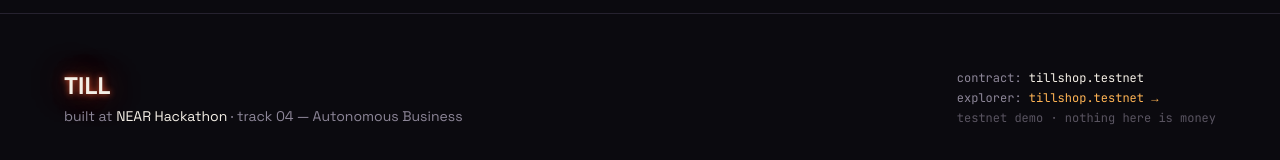
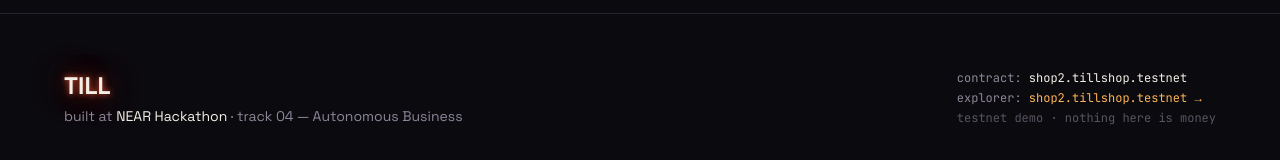
Before and after one commit to Troublesht/till, a React (Vite) app in the folder web/: page / in a window 1280 px wide. Shown: the part 3041-3201 px from the top of the page. Built offline with nearby package versions, Linux system fonts and the light colour scheme; no server answers.

Commit message:
web: footer links the live shop2 contract (dynamic)

```diff
--- a/web/src/App.jsx
+++ b/web/src/App.jsx
@@ -464,12 +464,12 @@ function Footer({ state }) {
           </div>
         </div>
         <div className="font-mono text-xs text-dim space-y-1">
-          <div>contract: <span className="text-cream">{state?.contract || "tillshop.testnet"}</span></div>
+          <div>contract: <span className="text-cream">{state?.contract || "shop2.tillshop.testnet"}</span></div>
           <div>
             explorer:{" "}
             <a className="text-amber hover:underline" target="_blank" rel="noreferrer"
-              href="https://explorer.testnet.near.org/accounts/tillshop.testnet">
-              tillshop.testnet →
+              href={`https://explorer.testnet.near.org/accounts/${state?.contract || "shop2.tillshop.testnet"}`}>
+              {state?.contract || "shop2.tillshop.testnet"} →
             </a>
           </div>
           <div className="text-dim/60">testnet demo · nothing here is money</div>
```
